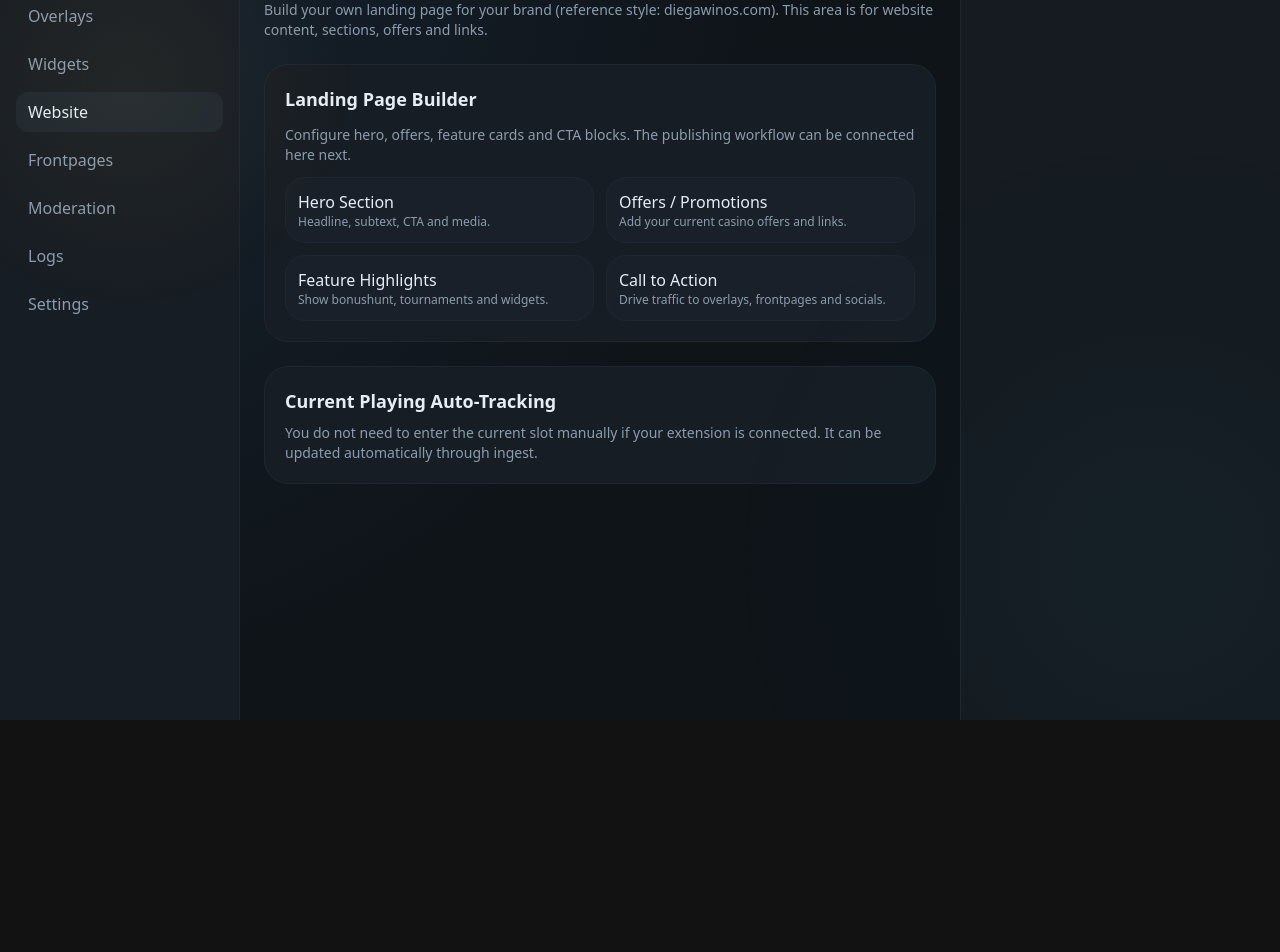
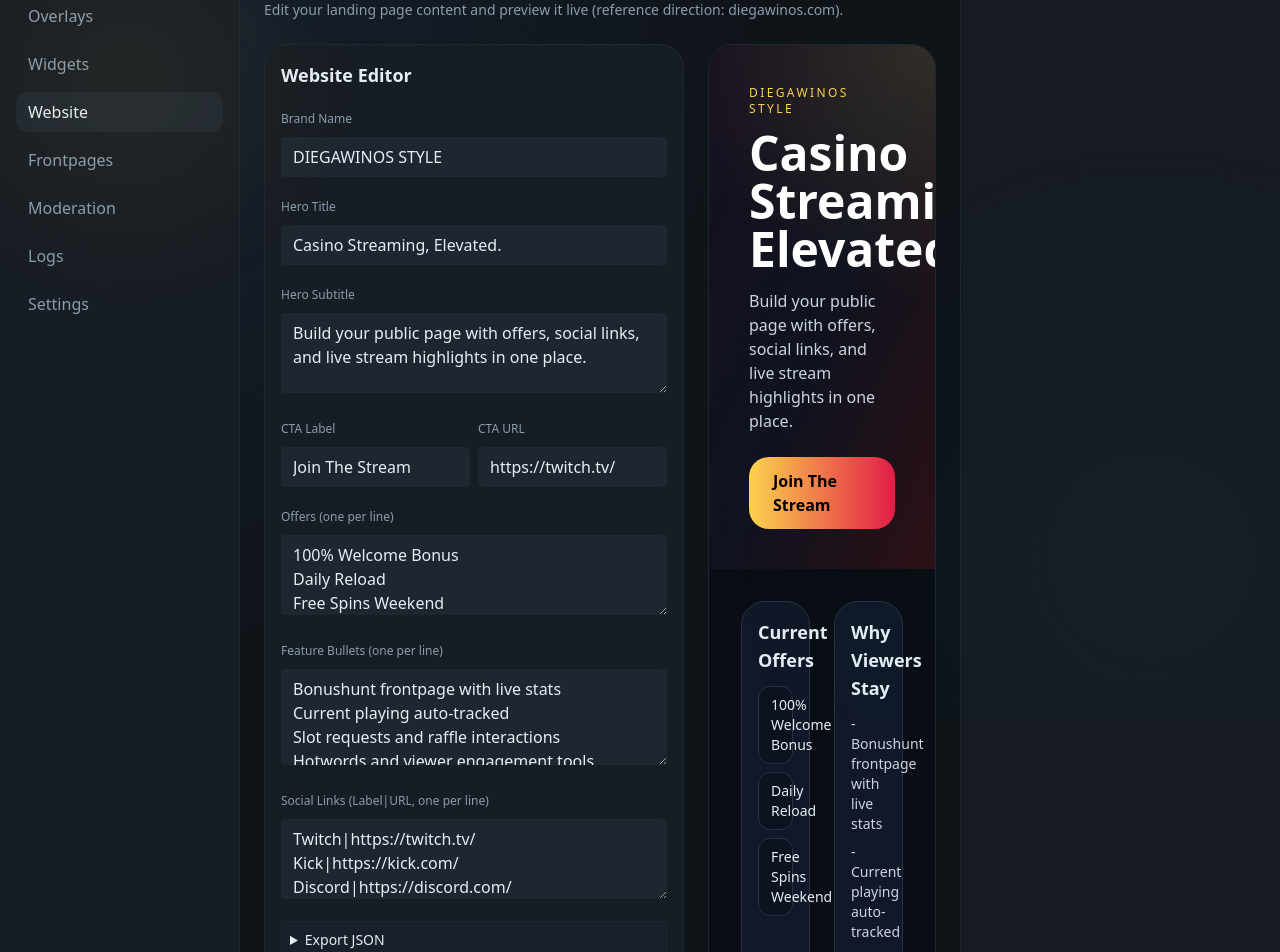
Before and after one commit to MrSigel/elements, a Next.js app: page /website in a window 1280 px wide. Shown: the part 80-1032 px from the top of the page. Before the commit the page ends 800 px from the top, so only its background shows below. Built offline with nearby package versions, Linux system fonts and the light colour scheme.

Commit message:
Add editable Website builder with live landing preview

```diff
--- a/app/(dashboard)/website/page.tsx
+++ b/app/(dashboard)/website/page.tsx
@@ -1,38 +1,14 @@
 import { DashboardShell } from "@/components/dashboard/DashboardShell";
+import { WebsiteBuilder } from "@/components/forms/WebsiteBuilder";
 
 export default function WebsitePage() {
   return (
     <DashboardShell>
       <div className="space-y-6">
         <h2 className="text-2xl font-semibold">Website</h2>
-        <p className="text-sm text-subtle">
-          Build your own landing page for your brand (reference style: diegawinos.com). This area is for website content, sections, offers and links.
-        </p>
+        <p className="text-sm text-subtle">Edit your landing page content and preview it live (reference direction: diegawinos.com).</p>
 
-        <section className="rounded-xl border border-panelMuted bg-panel p-5 space-y-3">
-          <h3 className="text-lg font-semibold">Landing Page Builder</h3>
-          <p className="text-sm text-subtle">
-            Configure hero, offers, feature cards and CTA blocks. The publishing workflow can be connected here next.
-          </p>
-          <div className="grid gap-3 md:grid-cols-2">
-            <div className="rounded-lg border border-panelMuted bg-panelMuted/40 p-3">
-              <p className="font-medium">Hero Section</p>
-              <p className="text-xs text-subtle">Headline, subtext, CTA and media.</p>
-            </div>
-            <div className="rounded-lg border border-panelMuted bg-panelMuted/40 p-3">
-              <p className="font-medium">Offers / Promotions</p>
-              <p className="text-xs text-subtle">Add your current casino offers and links.</p>
-            </div>
-            <div className="rounded-lg border border-panelMuted bg-panelMuted/40 p-3">
-              <p className="font-medium">Feature Highlights</p>
-              <p className="text-xs text-subtle">Show bonushunt, tournaments and widgets.</p>
-            </div>
-            <div className="rounded-lg border border-panelMuted bg-panelMuted/40 p-3">
-              <p className="font-medium">Call to Action</p>
-              <p className="text-xs text-subtle">Drive traffic to overlays, frontpages and socials.</p>
-            </div>
-          </div>
-        </section>
+        <WebsiteBuilder />
 
         <section className="rounded-xl border border-panelMuted bg-panel p-5">
           <h3 className="text-lg font-semibold mb-2">Current Playing Auto-Tracking</h3>
--- /dev/null
+++ b/components/forms/WebsiteBuilder.tsx
@@ -0,0 +1,206 @@
+"use client";
+
+import { useEffect, useMemo, useState } from "react";
+
+type WebsiteModel = {
+  brandName: string;
+  heroTitle: string;
+  heroSubtitle: string;
+  ctaLabel: string;
+  ctaUrl: string;
+  offers: string[];
+  features: string[];
+  socials: { label: string; url: string }[];
+};
+
+const STORAGE_KEY = "elements.website.builder.v1";
+
+const DEFAULT_MODEL: WebsiteModel = {
+  brandName: "DIEGAWINOS STYLE",
+  heroTitle: "Casino Streaming, Elevated.",
+  heroSubtitle: "Build your public page with offers, social links, and live stream highlights in one place.",
+  ctaLabel: "Join The Stream",
+  ctaUrl: "https://twitch.tv/",
+  offers: ["100% Welcome Bonus", "Daily Reload", "Free Spins Weekend"],
+  features: [
+    "Bonushunt frontpage with live stats",
+    "Current playing auto-tracked",
+    "Slot requests and raffle interactions",
+    "Hotwords and viewer engagement tools"
+  ],
+  socials: [
+    { label: "Twitch", url: "https://twitch.tv/" },
+    { label: "Kick", url: "https://kick.com/" },
+    { label: "Discord", url: "https://discord.com/" }
+  ]
+};
+
+export function WebsiteBuilder() {
+  const [model, setModel] = useState<WebsiteModel>(DEFAULT_MODEL);
+
+  useEffect(() => {
+    try {
+      const raw = localStorage.getItem(STORAGE_KEY);
+      if (!raw) return;
+      const parsed = JSON.parse(raw) as WebsiteModel;
+      if (!parsed || typeof parsed !== "object") return;
+      setModel(parsed);
+    } catch {
+      // Ignore broken local state and keep defaults.
+    }
+  }, []);
+
+  useEffect(() => {
+    localStorage.setItem(STORAGE_KEY, JSON.stringify(model));
+  }, [model]);
+
+  function update<K extends keyof WebsiteModel>(key: K, value: WebsiteModel[K]) {
+    setModel((prev) => ({ ...prev, [key]: value }));
+  }
+
+  const exportJson = useMemo(() => JSON.stringify(model, null, 2), [model]);
+
+  return (
+    <div className="grid gap-6 lg:grid-cols-[420px_1fr]">
+      <section className="rounded-xl border border-panelMuted bg-panel p-4 space-y-4">
+        <h3 className="text-lg font-semibold">Website Editor</h3>
+
+        <div className="space-y-2">
+          <label className="text-xs text-subtle">Brand Name</label>
+          <input
+            value={model.brandName}
+            onChange={(e) => update("brandName", e.target.value)}
+            className="w-full rounded bg-panelMuted px-3 py-2"
+          />
+        </div>
+
+        <div className="space-y-2">
+          <label className="text-xs text-subtle">Hero Title</label>
+          <input
+            value={model.heroTitle}
+            onChange={(e) => update("heroTitle", e.target.value)}
+            className="w-full rounded bg-panelMuted px-3 py-2"
+          />
+        </div>
+
+        <div className="space-y-2">
+          <label className="text-xs text-subtle">Hero Subtitle</label>
+          <textarea
+            value={model.heroSubtitle}
+            onChange={(e) => update("heroSubtitle", e.target.value)}
+            className="w-full rounded bg-panelMuted px-3 py-2 min-h-20"
+          />
+        </div>
+
+        <div className="grid grid-cols-2 gap-2">
+          <div className="space-y-2">
+            <label className="text-xs text-subtle">CTA Label</label>
+            <input
+              value={model.ctaLabel}
+              onChange={(e) => update("ctaLabel", e.target.value)}
+              className="w-full rounded bg-panelMuted px-3 py-2"
+            />
+          </div>
+          <div className="space-y-2">
+            <label className="text-xs text-subtle">CTA URL</label>
+            <input
+              value={model.ctaUrl}
+              onChange={(e) => update("ctaUrl", e.target.value)}
+              className="w-full rounded bg-panelMuted px-3 py-2"
+            />
+          </div>
+        </div>
+
+        <div className="space-y-2">
+          <label className="text-xs text-subtle">Offers (one per line)</label>
+          <textarea
+            value={model.offers.join("\n")}
+            onChange={(e) => update("offers", e.target.value.split("\n").map((x) => x.trim()).filter(Boolean))}
+            className="w-full rounded bg-panelMuted px-3 py-2 min-h-20"
+          />
+        </div>
+
+        <div className="space-y-2">
+          <label className="text-xs text-subtle">Feature Bullets (one per line)</label>
+          <textarea
+            value={model.features.join("\n")}
+            onChange={(e) => update("features", e.target.value.split("\n").map((x) => x.trim()).filter(Boolean))}
+            className="w-full rounded bg-panelMuted px-3 py-2 min-h-24"
+          />
+        </div>
+
+        <div className="space-y-2">
+          <label className="text-xs text-subtle">Social Links (Label|URL, one per line)</label>
+          <textarea
+            value={model.socials.map((s) => `${s.label}|${s.url}`).join("\n")}
+            onChange={(e) => {
+              const next = e.target.value
+                .split("\n")
+                .map((line) => line.trim())
+                .filter(Boolean)
+                .map((line) => {
+                  const [label, url] = line.split("|");
+                  return { label: (label ?? "").trim(), url: (url ?? "").trim() };
+                })
+                .filter((s) => s.label && s.url);
+              update("socials", next);
+            }}
+            className="w-full rounded bg-panelMuted px-3 py-2 min-h-20"
+          />
+        </div>
+
+        <details className="rounded border border-panelMuted bg-panelMuted/40 p-2">
+          <summary className="cursor-pointer text-sm font-medium">Export JSON</summary>
+          <pre className="mt-2 text-xs overflow-auto">{exportJson}</pre>
+        </details>
+      </section>
+
+      <section className="rounded-xl border border-panelMuted bg-[#0a0d14] p-0 overflow-hidden">
+        <div className="relative px-6 py-10 md:px-10 bg-gradient-to-br from-[#17101f] via-[#0f1320] to-[#2d0f13]">
+          <div className="absolute inset-0 bg-[radial-gradient(circle_at_top_right,rgba(245,196,81,.15),transparent_45%)]" />
+          <div className="relative z-10">
+            <p className="text-xs tracking-[0.2em] uppercase text-amber-300">{model.brandName}</p>
+            <h2 className="mt-3 text-4xl md:text-5xl font-black leading-tight text-white max-w-3xl">{model.heroTitle}</h2>
+            <p className="mt-4 text-sm md:text-base text-slate-300 max-w-2xl">{model.heroSubtitle}</p>
+            <a href={model.ctaUrl} target="_blank" rel="noreferrer" className="inline-block mt-6 rounded-lg bg-gradient-to-r from-amber-300 to-rose-600 px-6 py-3 font-semibold text-black">
+              {model.ctaLabel}
+            </a>
+          </div>
+        </div>
+
+        <div className="p-6 md:p-8 grid gap-6 md:grid-cols-2">
+          <div className="rounded-xl border border-[#2a3142] bg-[#111827] p-4">
+            <h3 className="text-lg font-semibold mb-3">Current Offers</h3>
+            <div className="space-y-2">
+              {model.offers.map((o, i) => (
+                <div key={`${o}-${i}`} className="rounded-md border border-[#2a3142] bg-[#0b1220] px-3 py-2 text-sm">
+                  {o}
+                </div>
+              ))}
+            </div>
+          </div>
+
+          <div className="rounded-xl border border-[#2a3142] bg-[#111827] p-4">
+            <h3 className="text-lg font-semibold mb-3">Why Viewers Stay</h3>
+            <ul className="space-y-2 text-sm text-slate-300">
+              {model.features.map((f, i) => (
+                <li key={`${f}-${i}`}>- {f}</li>
+              ))}
+            </ul>
+          </div>
+        </div>
+
+        <div className="border-t border-[#2a3142] px-6 py-4 md:px-8">
+          <p className="text-xs text-slate-400 mb-2">Community Links</p>
+          <div className="flex flex-wrap gap-2">
+            {model.socials.map((s) => (
+              <a key={s.label} href={s.url} target="_blank" rel="noreferrer" className="rounded border border-[#344055] bg-[#0f1728] px-3 py-2 text-xs text-slate-200">
+                {s.label}
+              </a>
+            ))}
+          </div>
+        </div>
+      </section>
+    </div>
+  );
+}
```
